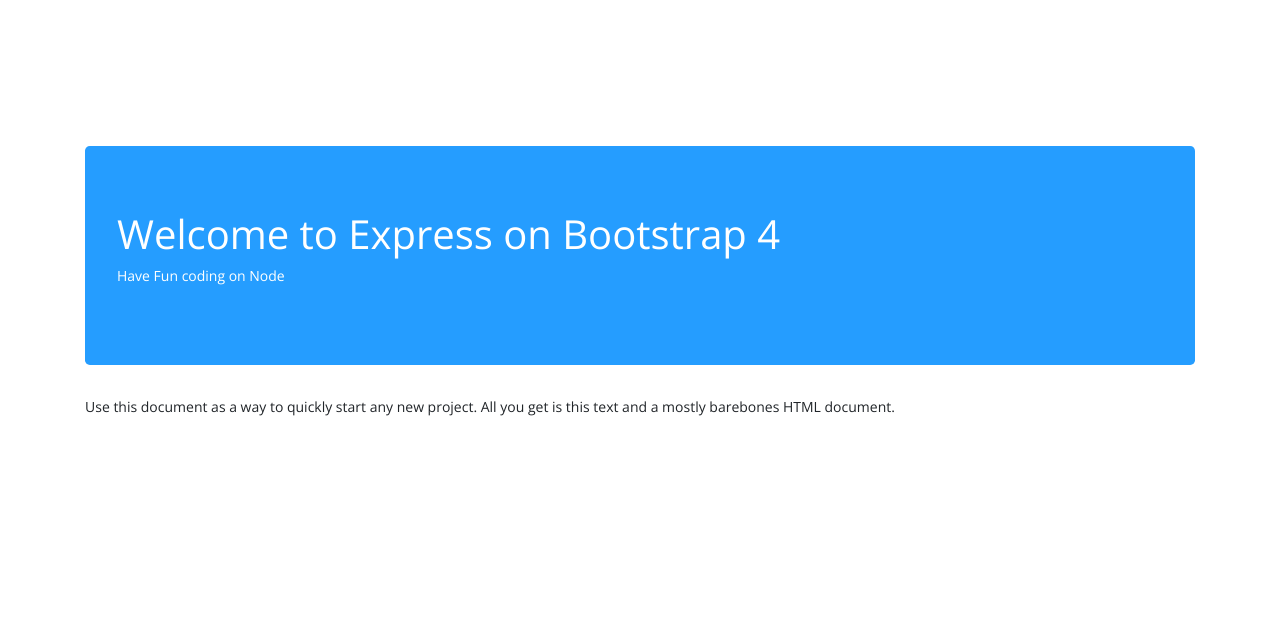
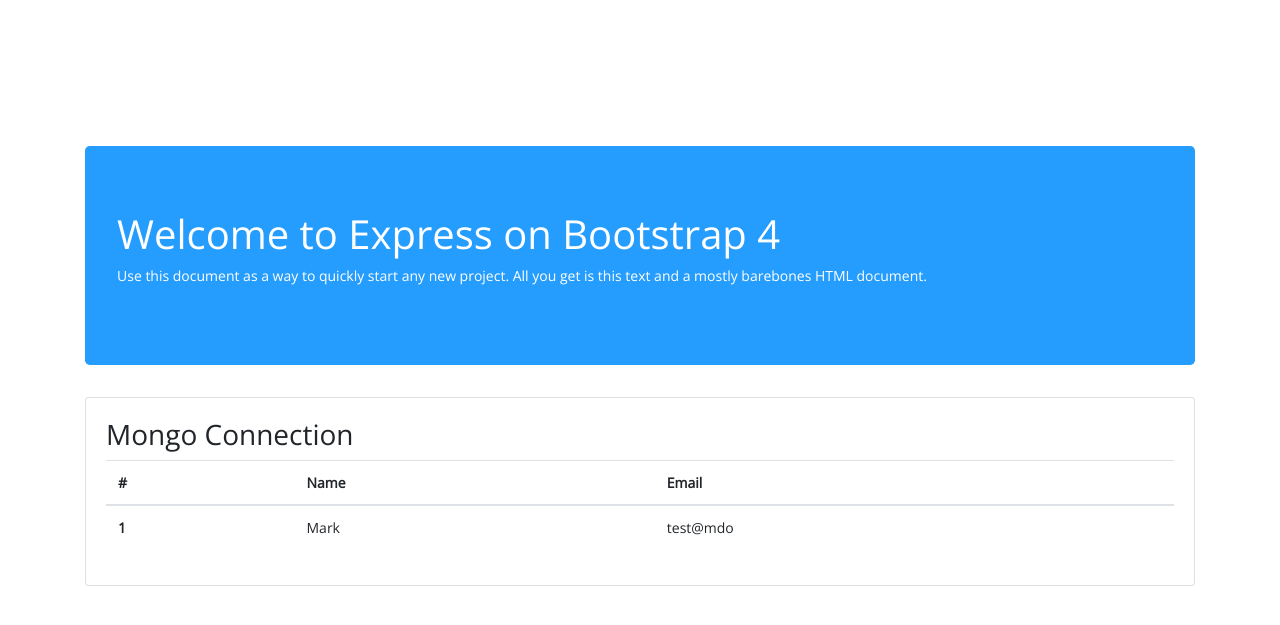
Before and after one commit to taqin/starter-expressjs, a Node server app: page / in a window 1280 px wide. Shown: the part 54-679 px from the top of the page. Run offline with Node 20, Linux system fonts and the light colour scheme; some libraries are stand-ins or nearby versions.

Commit message:
Init the MongoDB connection

```diff
--- a/package.json
+++ b/package.json
@@ -9,6 +9,7 @@
   "dependencies": {
     "cookie-parser": "~1.4.3",
     "debug": "~2.6.9",
+    "dotenv": "^6.2.0",
     "ejs": "~2.5.7",
     "express": "~4.16.0",
     "http-errors": "~1.6.2",
--- a/src/app.js
+++ b/src/app.js
@@ -12,7 +12,7 @@ const usersRouter = require('./routes/users');
 
 const app = express();
 
-// view engine setup
+// View engine setup
 app.set('views', path.join(__dirname, 'views'));
 app.set('view engine', 'ejs');
 
@@ -20,7 +20,6 @@ app.use(logger('dev'));
 app.use(express.json());
 app.use(express.urlencoded({ extended: false }));
 app.use(cookieParser());
-// app.use(express.static(path.join(__dirname, 'public')));
 app.use('/assets', express.static('public'));
 
 app.use('/', indexRouter);
--- a/src/views/index.ejs
+++ b/src/views/index.ejs
@@ -44,13 +44,33 @@
     <main role="main" class="container" style="margin-top:150px;">
       <div class="jumbotron">
         <h1>Welcome to <%= title %> on Bootstrap 4</h1>
-        <p>Have Fun coding on Node</p>
+        <p>Use this document as a way to quickly start any new project. All you get is this text and a mostly barebones HTML document.</p>
       </div>
     </main><!-- /.container -->
 
     <div class="container">
-      <p>Use this document as a way to quickly start any new project.
-      All you get is this text and a mostly barebones HTML document.</p>
+      <div class="card">
+        <div class="card-body">
+          <h3>Mongo Connection</h3>
+          <table class="table">
+            <thead>
+              <tr>
+                <th scope="col">#</th>
+                <th scope="col">Name</th>
+                <th scope="col">Email</th>
+              </tr>
+            </thead>
+            <tbody>
+              <tr>
+                <th scope="row">1</th>
+                <td>Mark</td>
+                <td>test@mdo</td>
+              </tr>
+            </tbody>
+          </table>
+        </div>
+      </div>
+
     </div>
 
     <script src="https://code.jquery.com/jquery-3.3.1.slim.min.js" integrity="sha384-q8i/X+965DzO0rT7abK41JStQIAqVgRVzpbzo5smXKp4YfRvH+8abtTE1Pi6jizo" crossorigin="anonymous"></script>
```
Also changed, not shown: src/models/user.js (added, +13 -0 lines), bin/www, 1 other file.
